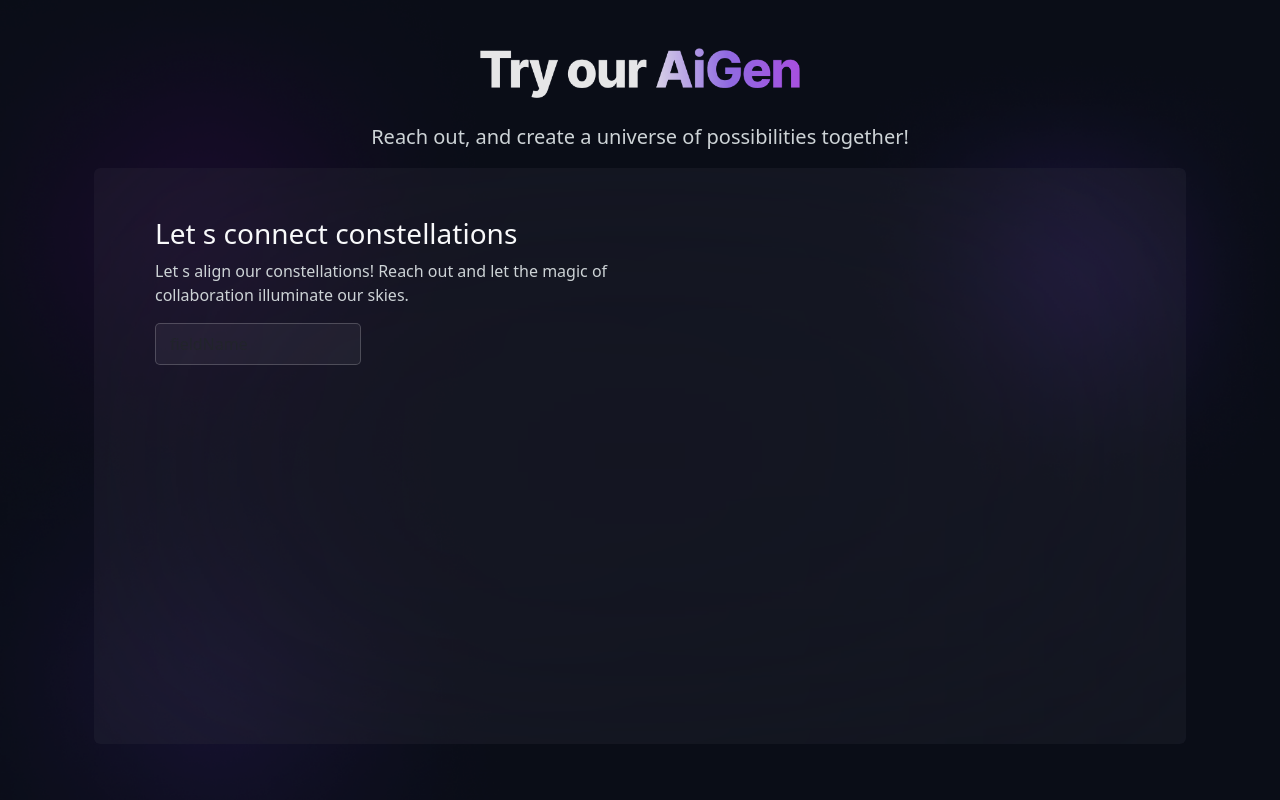
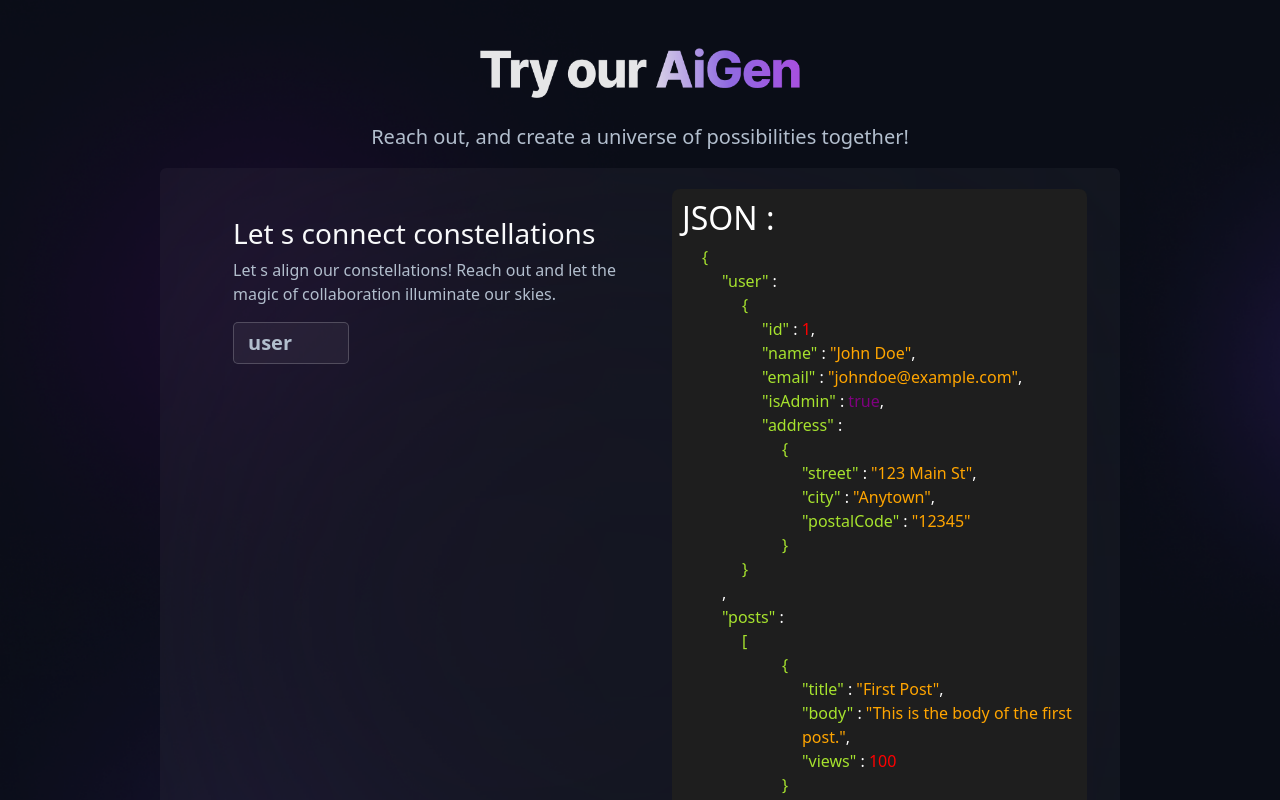
Before and after one commit to mohamedmaghzaoui/AIGen, a React (Vite) app in the folder ai-gen-app/: page / in a window 1280 px wide. Shown: the top 800 px of the page. Built offline with nearby package versions, Linux system fonts and the light colour scheme.

Commit message:
working on generated data styles

```diff
--- a/ai-gen-app/src/App.css
+++ b/ai-gen-app/src/App.css
@@ -1,13 +1,9 @@
 .initial-text {
-  color: #cdd3d6;
+  color: #b2becd;
 }
 .main-content {
   box-sizing: border-box;
 
-  width: 1092px;
-  height: 576px;
-  left: 192px;
-  top: 267px;
   background: rgba(255, 255, 255, 0.04);
   border: 2px solid rgba(10, 13, 23, 0.05);
   backdrop-filter: blur(
--- a/ai-gen-app/src/App.jsx
+++ b/ai-gen-app/src/App.jsx
@@ -2,6 +2,7 @@ import aigenImage from './assets/Try our AiGen.png'
 import 'bootstrap/dist/css/bootstrap.min.css'
 import './App.css'
 import { Form } from './components/form'
+import { Data } from './components/data'
 
 function App() {
   return (
@@ -15,8 +16,13 @@ function App() {
         <p className="initial-text fs-5">
           Reach out, and create a universe of possibilities together!
         </p>
-        <div className="main-content border rounded">
-          <Form />
+        <div className="main-content w-75 border rounded row">
+          <div className="col-6">
+            <Form />
+          </div>
+          <div className="col">
+            <Data />
+          </div>
         </div>
       </div>
     </>
--- /dev/null
+++ b/ai-gen-app/src/components/data.jsx
@@ -0,0 +1,103 @@
+// Sample JSON data
+const jsonData = {
+  user: {
+    id: 1,
+    name: 'John Doe',
+    email: 'johndoe@example.com',
+    isAdmin: true,
+    address: {
+      street: '123 Main St',
+      city: 'Anytown',
+      postalCode: '12345',
+    },
+  },
+  posts: [
+    {
+      title: 'First Post',
+      body: 'This is the body of the first post.',
+      views: 100,
+    },
+    {
+      title: 'Second Post',
+      body: 'This is the body of the second post.',
+      views: 200,
+    },
+  ],
+}
+
+// Recursive function to render the JSON data
+const renderJson = (data) => {
+  if (typeof data === 'object' && !Array.isArray(data)) {
+    return (
+      <div style={{ paddingLeft: '20px' }}>
+        <span style={{ color: '#A6E22E' }}>{'{'}</span>
+        <div style={{ paddingLeft: '20px' }}>
+          {Object.keys(data).map((key, index, array) => (
+            <div key={key}>
+              <span style={{ color: '#A6E22E' }}>"{key}"</span>
+              <span style={{ color: 'white' }}>{' : '}</span>
+              {renderJson(data[key])}
+              {index < array.length - 1 && (
+                <span style={{ color: 'white' }}>{','}</span>
+              )}
+            </div>
+          ))}
+        </div>
+        <span style={{ color: '#A6E22E' }}>{'}'}</span>
+      </div>
+    )
+  }
+
+  if (Array.isArray(data)) {
+    return (
+      <div style={{ paddingLeft: '20px' }}>
+        <span style={{ color: '#A6E22E' }}>{'['}</span>
+        <div style={{ paddingLeft: '20px' }}>
+          {data.map((item, index, array) => (
+            <div key={index}>
+              {renderJson(item)}
+              {index < array.length - 1 && (
+                <span style={{ color: 'white' }}>{','}</span>
+              )}
+            </div>
+          ))}
+        </div>
+        <span style={{ color: '#A6E22E' }}>{']'}</span>
+      </div>
+    )
+  }
+
+  // For string values
+  if (typeof data === 'string') {
+    return <span style={{ color: 'orange' }}>"{data}"</span>
+  }
+
+  // For number values
+  if (typeof data === 'number') {
+    return <span style={{ color: 'red' }}>{data}</span>
+  }
+
+  // For boolean values
+  if (typeof data === 'boolean') {
+    return <span style={{ color: 'purple' }}>{data ? 'true' : 'false'}</span>
+  }
+
+  return <span>{data}</span>
+}
+
+// Main component
+export const Data = () => {
+  return (
+    <div
+      style={{
+        margin: '20px',
+        backgroundColor: '#1e1e1e',
+        padding: '10px',
+        borderRadius: '8px',
+      }}
+    >
+      <h2 style={{ color: 'white' }}>JSON :</h2>
+      {renderJson(jsonData)}
+    </div>
+  )
+}
--- a/ai-gen-app/src/components/form.css
+++ b/ai-gen-app/src/components/form.css
@@ -1,14 +1,12 @@
-.custom-input {
+.custom-span {
   display: flex;
   flex-direction: column;
   justify-content: center;
   align-items: flex-start;
   padding: 12px 14px;
   gap: 10px;
-
-  width: 206px;
-  height: 42px;
-
+  font-weight: bold;
+  color: #b2becd;
   background: rgba(255, 255, 255, 0.05) !important;
   border: 1px solid rgba(255, 255, 255, 0.2);
   border-radius: 5px;
@@ -17,4 +15,5 @@
   flex: none;
   order: 0;
   flex-grow: 1;
+  overflow: hidden;
 }
--- a/ai-gen-app/src/components/form.jsx
+++ b/ai-gen-app/src/components/form.jsx
@@ -2,17 +2,17 @@ import './form.css'
 export const Form = () => {
   return (
     <div className="ms-5 mt-5 row">
-      <div className="col-6">
+      <div className="col">
         <h3 className="text-light">Let s connect constellations</h3>
-        <p style={{ color: '#cdd3d6' }}>
+        <p style={{ color: '#b2becd' }}>
           Let s align our constellations! Reach out and let the magic of
           collaboration illuminate our skies.
         </p>
-        <input
-          type="text"
-          className="custom-input text-light form-control"
-          placeholder="fieldName"
-        />
+        <div className="row">
+          <div className="col-4 ">
+            <span className="custom-span h-75 fs-5">user</span>
+          </div>
+        </div>
       </div>
 
       <div></div>
```
Also changed, not shown: ai-gen-app/src/components/data.js (deleted).
